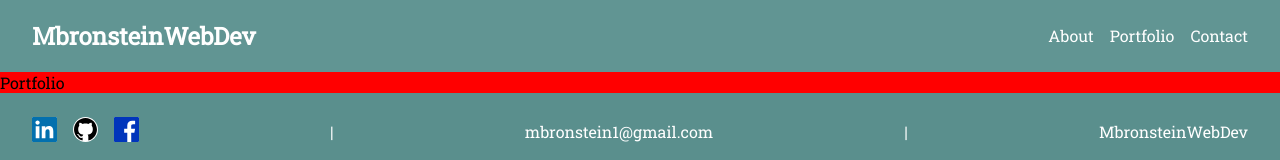
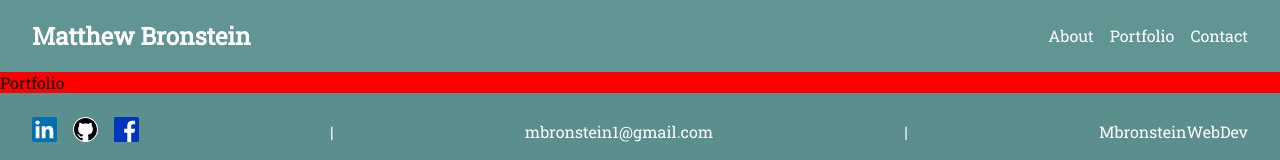
Before and after one commit to mbronstein1/new-portfolio, a React (Create React App) app: page /new-portfolio/portfolio in a window 1280 px wide. Shown: the top 160 px of the page. Built offline with nearby package versions, Linux system fonts and the light colour scheme; the HTML template or start-up script is replaced by a standard one.

Commit message:
added my name as the logo and changed successful form sent text content and font-size

```diff
--- a/src/components/Contact/ContactForm.module.css
+++ b/src/components/Contact/ContactForm.module.css
@@ -31,7 +31,7 @@
 
 .contact-form p {
   text-align: center;
-  font-size: 0.7rem;
+  font-size: 0.8rem;
 }
 
 .error {
--- a/src/components/Navbar/Navbar.jsx
+++ b/src/components/Navbar/Navbar.jsx
@@ -28,15 +28,9 @@ const Navbar = () => {
       className={`${classes.navbar} ${
         isAtTop && location.pathname !== '/new-portfolio/portfolio' ? classes['nav-bar-top'] : location.pathname === '/new-portfolio/portfolio' && classes['nav-bar__portfolio']
       }`}>
-      {location.pathname === '/new-portfolio/portfolio' ? (
-        <Link to={'/new-portfolio'}>
-          <h1>MbronsteinWebDev</h1>
-        </Link>
-      ) : (
-        <HashLink to='/new-portfolio#top' smooth scroll={scrollWithOffset}>
-          <h1>MbronsteinWebDev</h1>
-        </HashLink>
-      )}
+      <HashLink to='/new-portfolio#top' smooth scroll={scrollWithOffset}>
+        <h1>Matthew Bronstein</h1>
+      </HashLink>
       <ul className={classes['nav-list']}>
         {NAV_ITEMS.map(item => (
           <li key={item}>
--- a/src/hooks/useFormHandler.js
+++ b/src/hooks/useFormHandler.js
@@ -44,7 +44,7 @@ export const useFormHandler = () => {
       try {
         setIsLoading(true);
         await send(SERVICE_ID, TEMPLATE_ID, formData, USER_ID);
-        setStatus({ error: false, message: 'Successfully sent' });
+        setStatus({ error: false, message: "Thanks for reaching out! I'll be in touch soon." });
         setFormData({ name: '', email: '', message: '' });
       } catch (err) {
         setStatus({ error: true, message: 'Something went wrong. Please try again.' });
```
